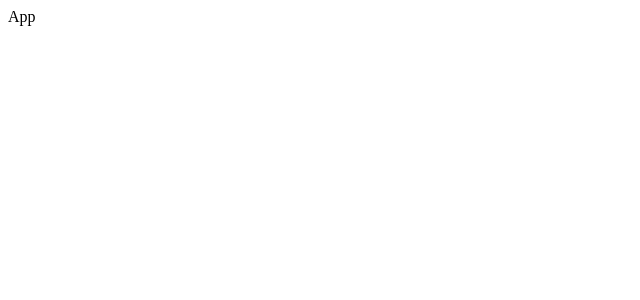
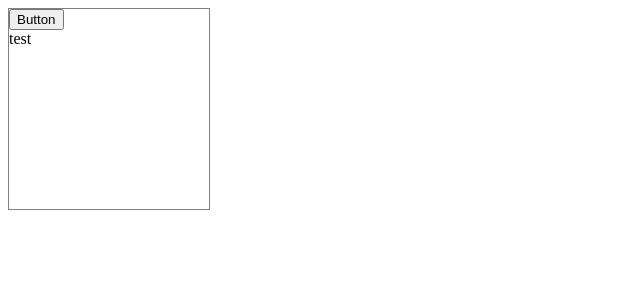
Before and after one commit to dangerb3/react-typescript, a React (Create React App) app: page / in a window 1280 px wide. Shown: the top 300 px of the page, without its empty margins (0-640 px from the left). Built offline with nearby package versions, Linux system fonts and the light colour scheme.

Commit message:
First component. Children

```diff
--- a/src/App.tsx
+++ b/src/App.tsx
@@ -1,8 +1,16 @@
 import { defaultMaxListeners } from "events";
 import React from "react";
+import Card from "./components/Card";
 
 export const App = () => {
-  return <div>App</div>;
+  return (
+    <div>
+      <Card width="200px" height="200px">
+        <button>Button</button>
+        <div>test</div>
+      </Card>
+    </div>
+  );
 };
 
 export default App;
--- /dev/null
+++ b/src/components/Card.tsx
@@ -0,0 +1,15 @@
+import React from "react";
+
+interface CardProps {
+  width?: string;
+  height?: string;
+  children?: React.ReactChild | React.ReactNode;
+}
+
+export const Card = ({ width, height, children }: CardProps) => {
+  return (
+    <div style={{ width, height, border: "1px solid gray" }}>{children}</div>
+  );
+};
+
+export default Card;
```
